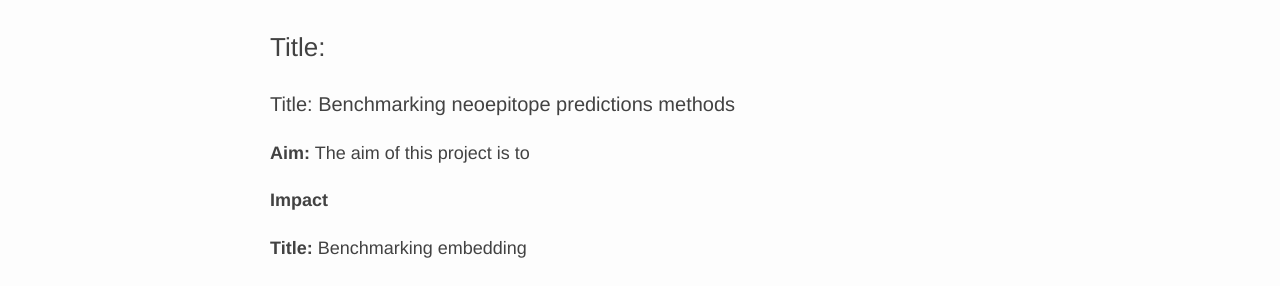
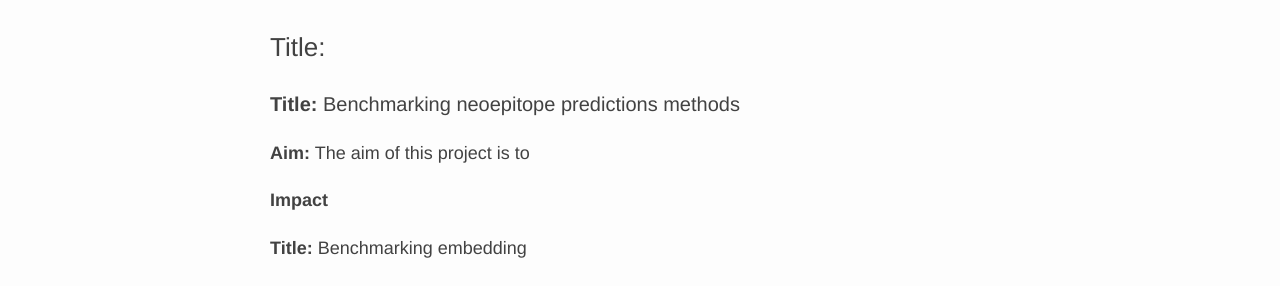
Before and after one commit to alschaap/alschaap.github.io, a Jekyll site: the page built from _pages/projects/index.md, in a window 1280 px wide. Shown: the part 873-1159 px from the top of the page. Built offline with Jekyll 4.4.1, drawn with Linux system fonts in a browser that asks for light colours; nearby versions of some CDN libraries.

```diff
--- a/_pages/projects/index.md
+++ b/_pages/projects/index.md
@@ -37,7 +37,7 @@
 
 ### Title:
 
-####  Title: Benchmarking neoepitope predictions methods
+####  **Title:** Benchmarking neoepitope predictions methods
 
 
 **Aim:**
```
Also changed, not shown: _pages/team/index.md (+1 -1 lines), 3 other files.
